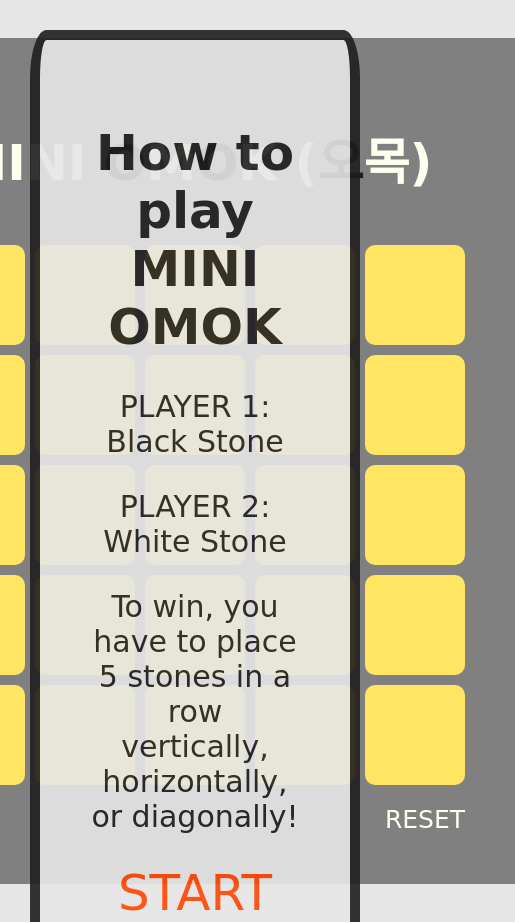
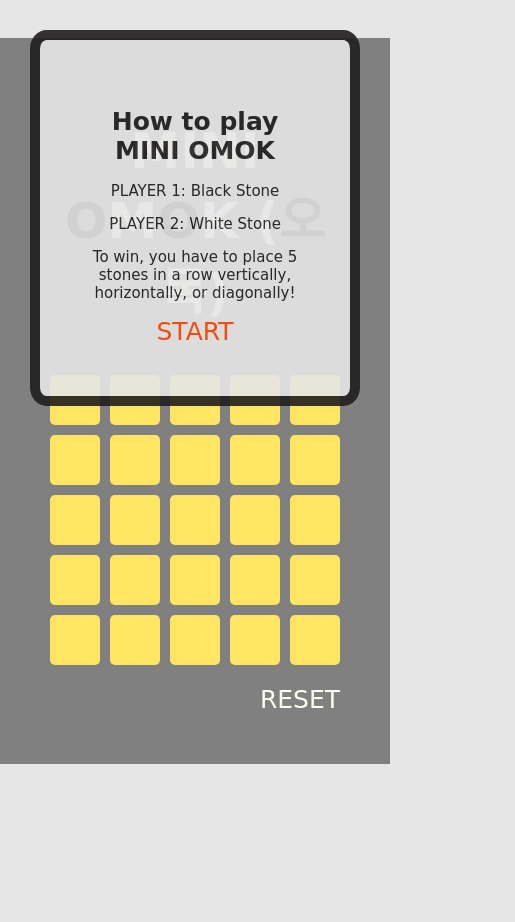
Before and after one commit to dvlprwchoi/omok-game, a plain HTML site: page index.html in a window 390 px wide. Shown: the whole page, 515 px wide, since content can reach past the window. After the commit the page ends 844 px from the top, so only its background shows below. Drawn offline with Linux system fonts and the light colour scheme; a web font is replaced by a local one.

Commit message:
Fix mobile view

```diff
--- a/style.css
+++ b/style.css
@@ -125,3 +125,31 @@ body {
         background-color: orangered;
     }
 }
+@media (max-width: 414px) {
+    .gameContainer {
+        max-width: 330px;
+        max-height: 667px;
+    }
+    .gameBoardGridContainer {
+        max-width: 300px;
+    }
+    .cellGrid {
+        width: 50px;
+        height: 50px;
+    }
+    .modal {
+        max-width: 300px;
+        max-height: 500px;
+    }
+    .modal h1 {
+        font-size: 25px;
+    }
+    .modal p {
+        font-size: 15px;
+    }
+    .modalCloseButton {
+        color: orangered;
+        text-align: center;
+        font-size: 25px;
+    }
+}
```
